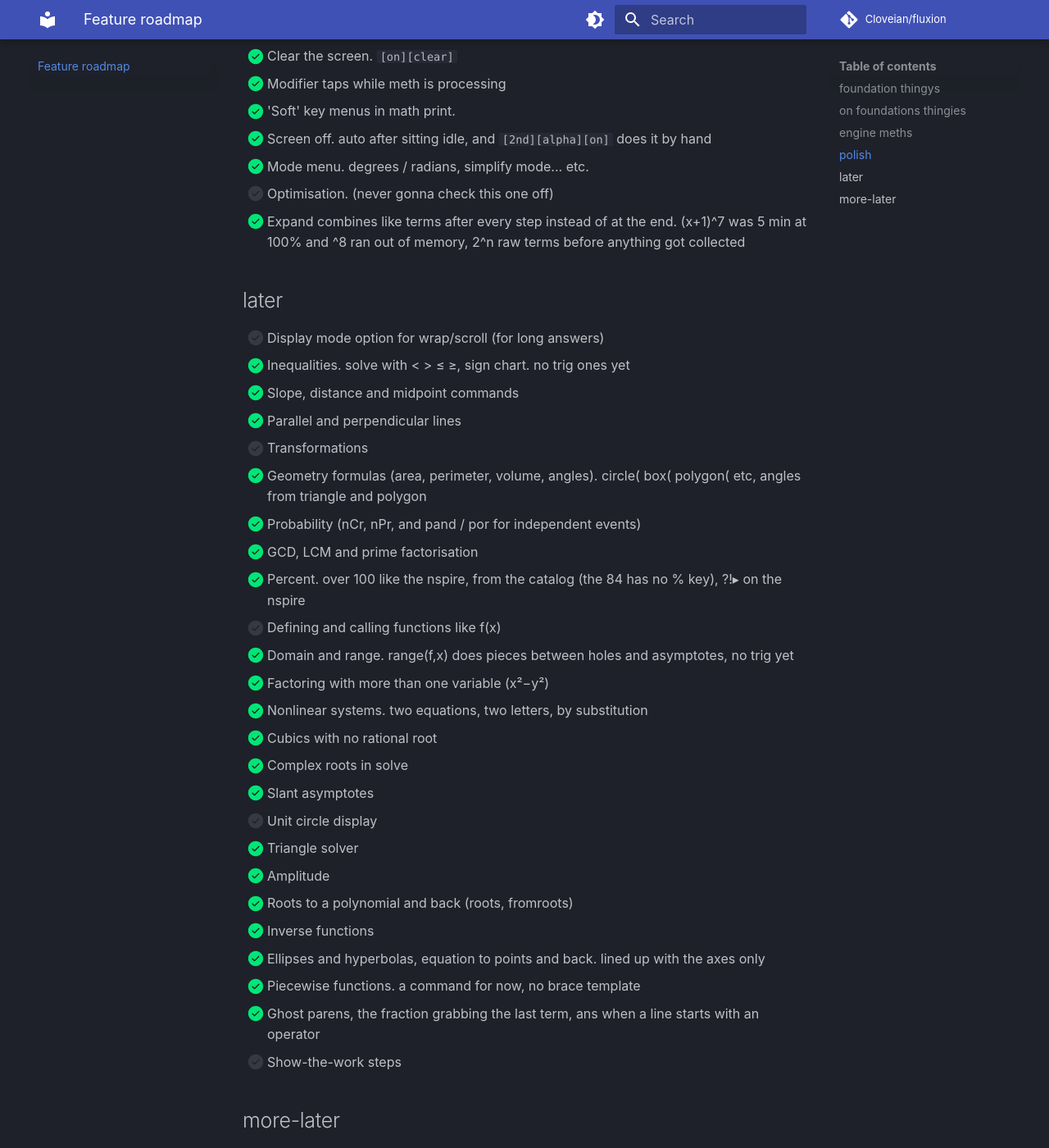
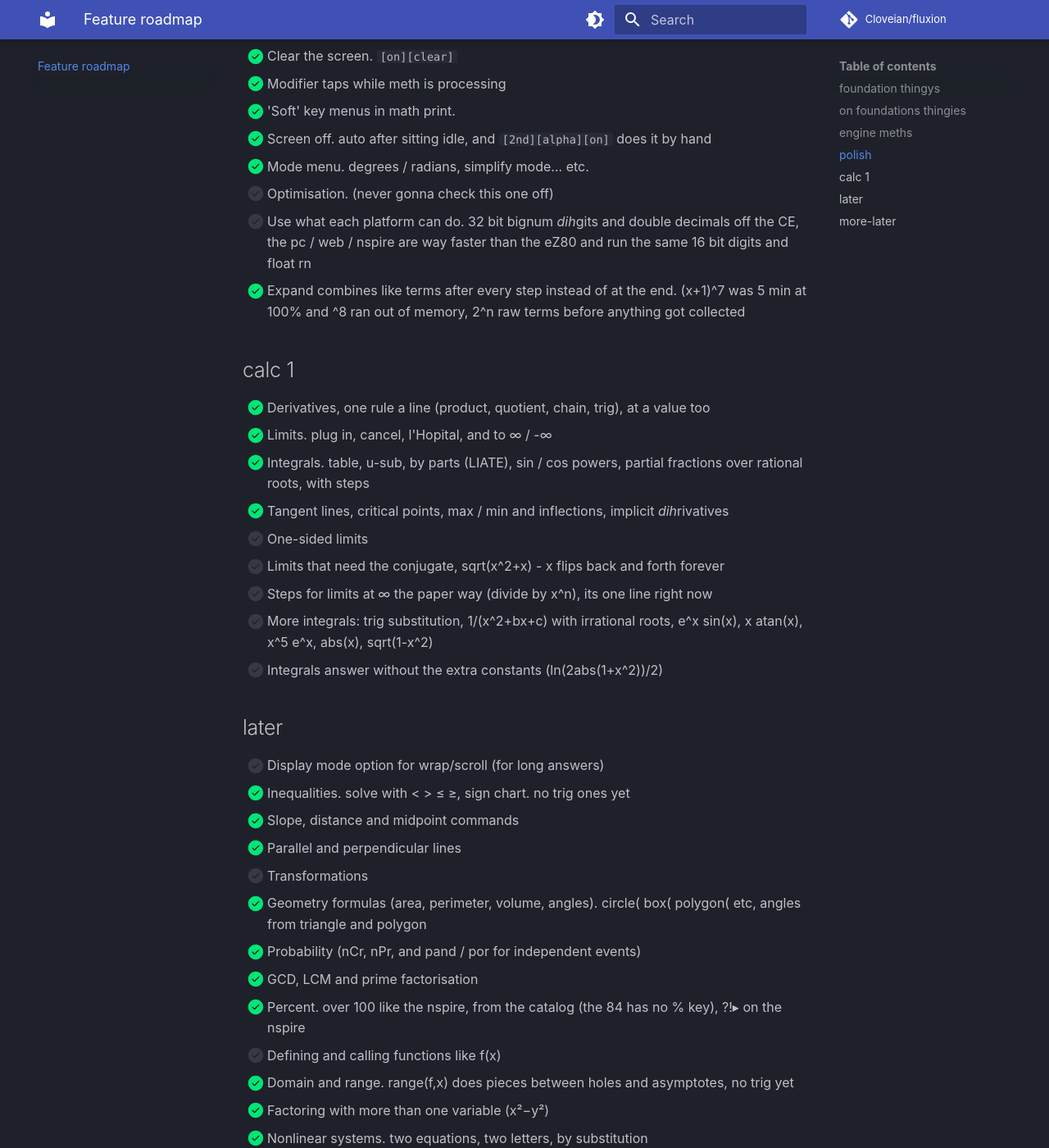
Before and after one commit to Cloveian/fluxion, an MkDocs documentation site: the page built from docs/roadmap.md, in a window 1280 px wide and 1400 px high, scrolled down 841 px. Shown: the whole window at 82% size. Built offline with MkDocs 1.6.1 and Material for MkDocs 9.7.7, drawn with Linux system fonts in a browser that asks for light colours; comment, search, counter and statistics services are not loaded; some of the changed text lies outside the part shown.

Commit message:
roadmap has a calc 1 section now

```diff
--- a/docs/roadmap.md
+++ b/docs/roadmap.md
@@ -28,7 +28,20 @@
 - [x] Screen off. auto after sitting idle, and `[2nd][alpha][on]` does it by hand
 - [x] Mode menu. degrees / radians, simplify mode... etc.
 - [ ] Optimisation. (never gonna check this one off)
+- [ ] Use what each platform can do. 32 bit bignum *dih*gits and double decimals off the CE, the pc / web / nspire are way faster than the eZ80 and run the same 16 bit digits and float rn
 - [x] Expand combines like terms after every step instead of at the end. (x+1)^7 was 5 min at 100% and ^8 ran out of memory, 2^n raw terms before anything got collected
+
+## calc 1
+
+- [x] Derivatives, one rule a line (product, quotient, chain, trig), at a value too
+- [x] Limits. plug in, cancel, l'Hopital, and to ∞ / -∞
+- [x] Integrals. table, u-sub, by parts (LIATE), sin / cos powers, partial fractions over rational roots, with steps
+- [x] Tangent lines, critical points, max / min and inflections, implicit *dih*rivatives
+- [ ] One-sided limits
+- [ ] Limits that need the conjugate, sqrt(x^2+x) - x flips back and forth forever
+- [ ] Steps for limits at ∞ the paper way (divide by x^n), its one line right now
+- [ ] More integrals: trig substitution, 1/(x^2+bx+c) with irrational roots, e^x sin(x), x atan(x), x^5 e^x, abs(x), sqrt(1-x^2)
+- [ ] Integrals answer without the extra constants (ln(2abs(1+x^2))/2)
 
 ## later
 
@@ -56,7 +69,7 @@
 - [x] Ellipses and hyperbolas, equation to points and back. lined up with the axes only
 - [x] Piecewise functions. a command for now, no brace template
 - [x] Ghost parens, the fraction grabbing the last term, ans when a line starts with an operator
-- [ ] Show-the-work steps
+- [ ] Show-the-work steps. quadratics, radicals, exp / log / abs, rational equations, *dih*rivatives, limits and integrals have them. trig equations, inequalities, cubics and systems dont yet
 
 ## more-later
 
@@ -66,4 +79,3 @@
 - [ ] Unit conversion.
 - [ ] Wizards.
 - [ ] Graphs.
-- [ ] Steps to solve. show the work..
```
